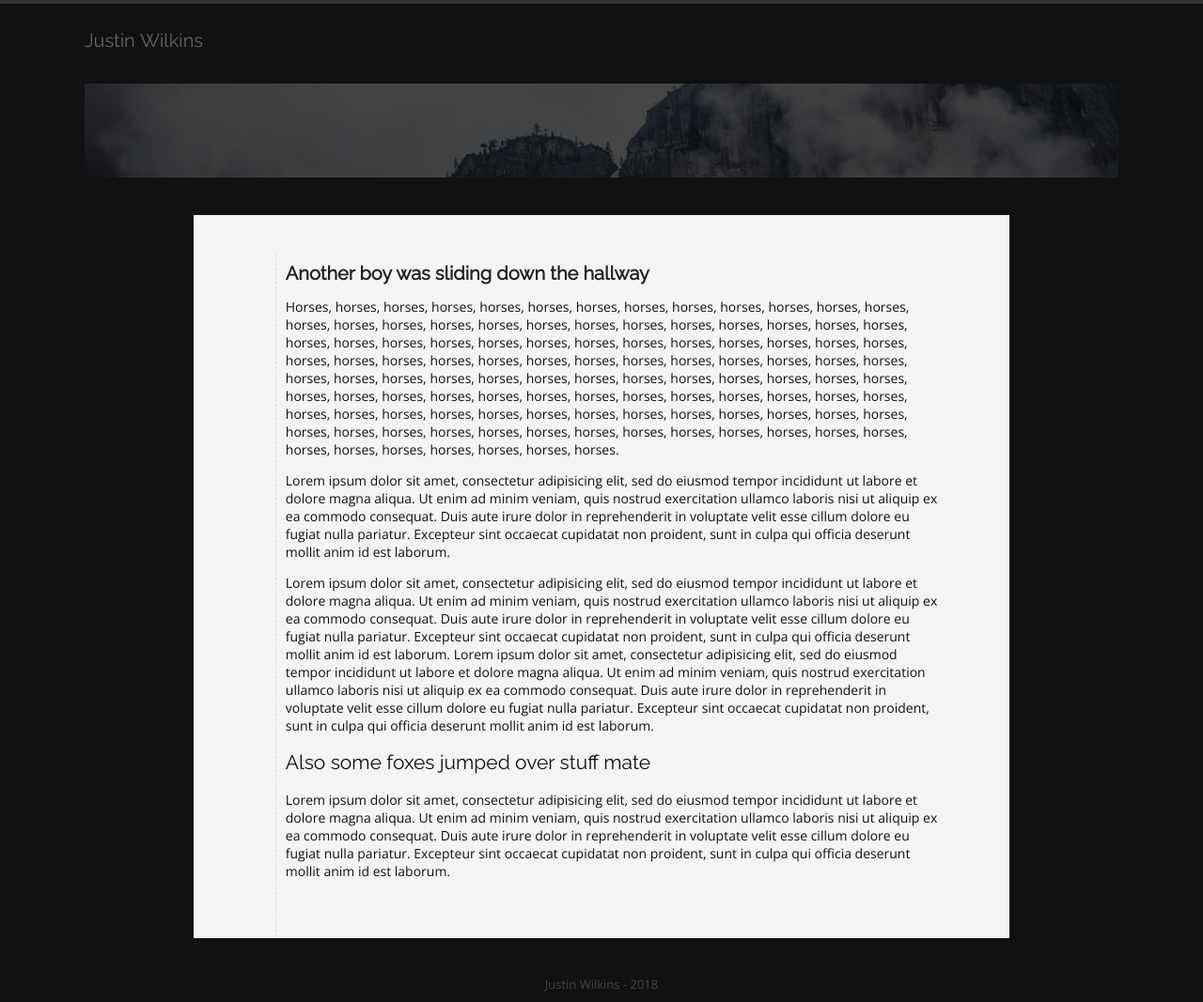
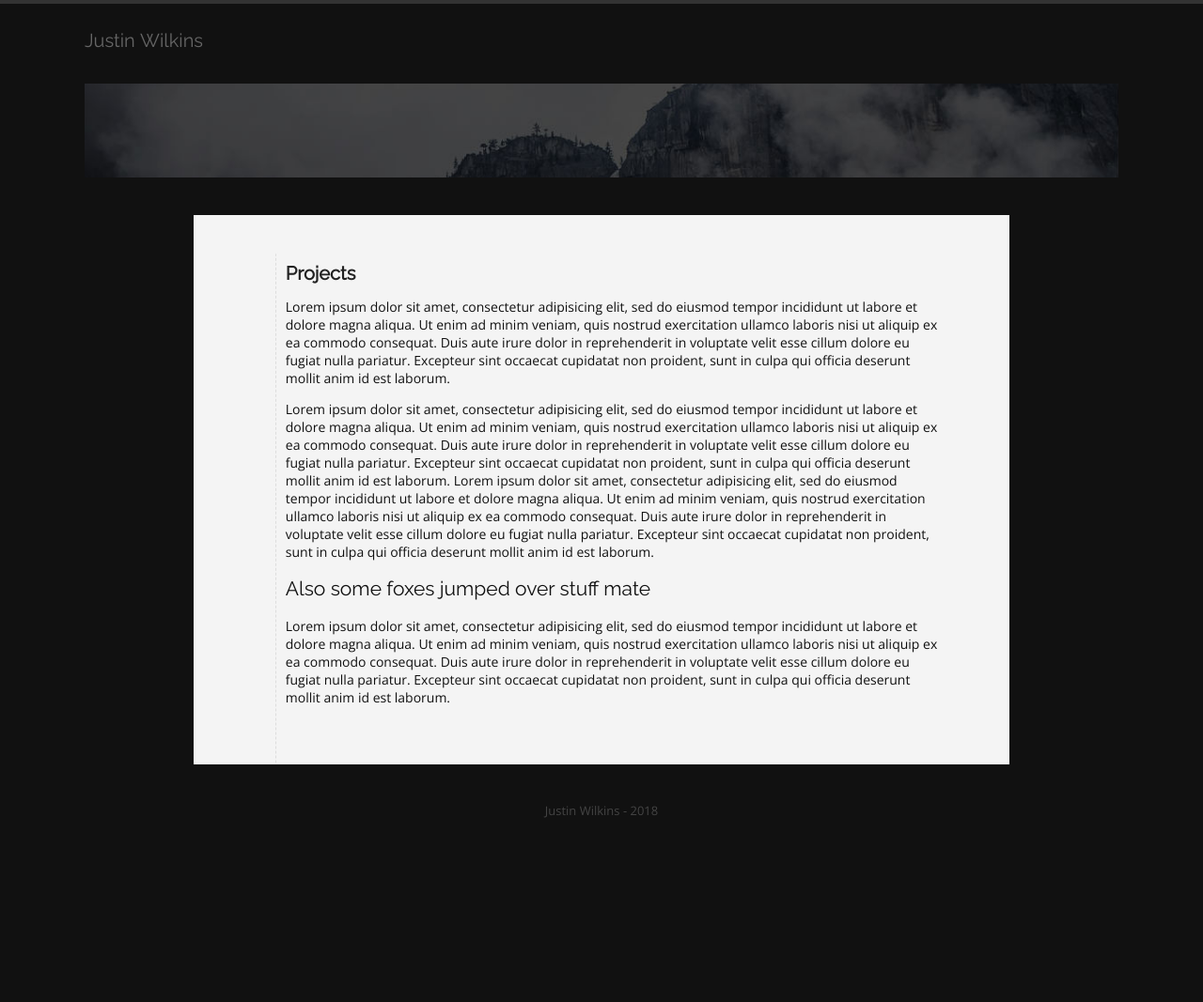
Before and after one commit to BJJohnston/Jwilks, a Jekyll site: the page built from _posts/2015-12-26-post5.md, in a window 1280 px wide. Shown: the whole page at 94% size. Built offline with Jekyll 4.4.1, drawn with Linux system fonts in a browser that asks for light colours; some web fonts are replaced; comment, search, counter and statistics services are not loaded; after the commit the page ends 900 px from its top, so only the background shows below that.

Commit message:
Updated '_posts/2015-12-26-post5.md' via CloudCannon

```diff
--- a/_posts/2015-12-26-post5.md
+++ b/_posts/2015-12-26-post5.md
@@ -1,13 +1,12 @@
 ---
 layout: blog
-title: Another boy was sliding down the hallway
+title: Projects
 category: blog
 tags: [human]
-summary: Suddenly Johny gets the feeling he's been surrounded by
+summary: Projects that I have completed.
 image: /images/blog/post5.jpg
 ---
 
-Horses, horses, horses, horses, horses, horses, horses, horses, horses, horses, horses, horses, horses, horses, horses, horses, horses, horses, horses, horses, horses, horses, horses, horses, horses, horses, horses, horses, horses, horses, horses, horses, horses, horses, horses, horses, horses, horses, horses, horses, horses, horses, horses, horses, horses, horses, horses, horses, horses, horses, horses, horses, horses, horses, horses, horses, horses, horses, horses, horses, horses, horses, horses, horses, horses, horses, horses, horses, horses, horses, horses, horses, horses, horses, horses, horses, horses, horses, horses, horses, horses, horses, horses, horses, horses, horses, horses, horses, horses, horses, horses, horses, horses, horses, horses, horses, horses, horses, horses, horses, horses, horses, horses, horses, horses, horses, horses, horses, horses, horses, horses.
 
 Lorem ipsum dolor sit amet, consectetur adipisicing elit, sed do eiusmod tempor incididunt ut labore et dolore magna aliqua. Ut enim ad minim veniam, quis nostrud exercitation ullamco laboris nisi ut aliquip ex ea commodo consequat. Duis aute irure dolor in reprehenderit in voluptate velit esse cillum dolore eu fugiat nulla pariatur. Excepteur sint occaecat cupidatat non proident, sunt in culpa qui officia deserunt mollit anim id est laborum.
 
```
